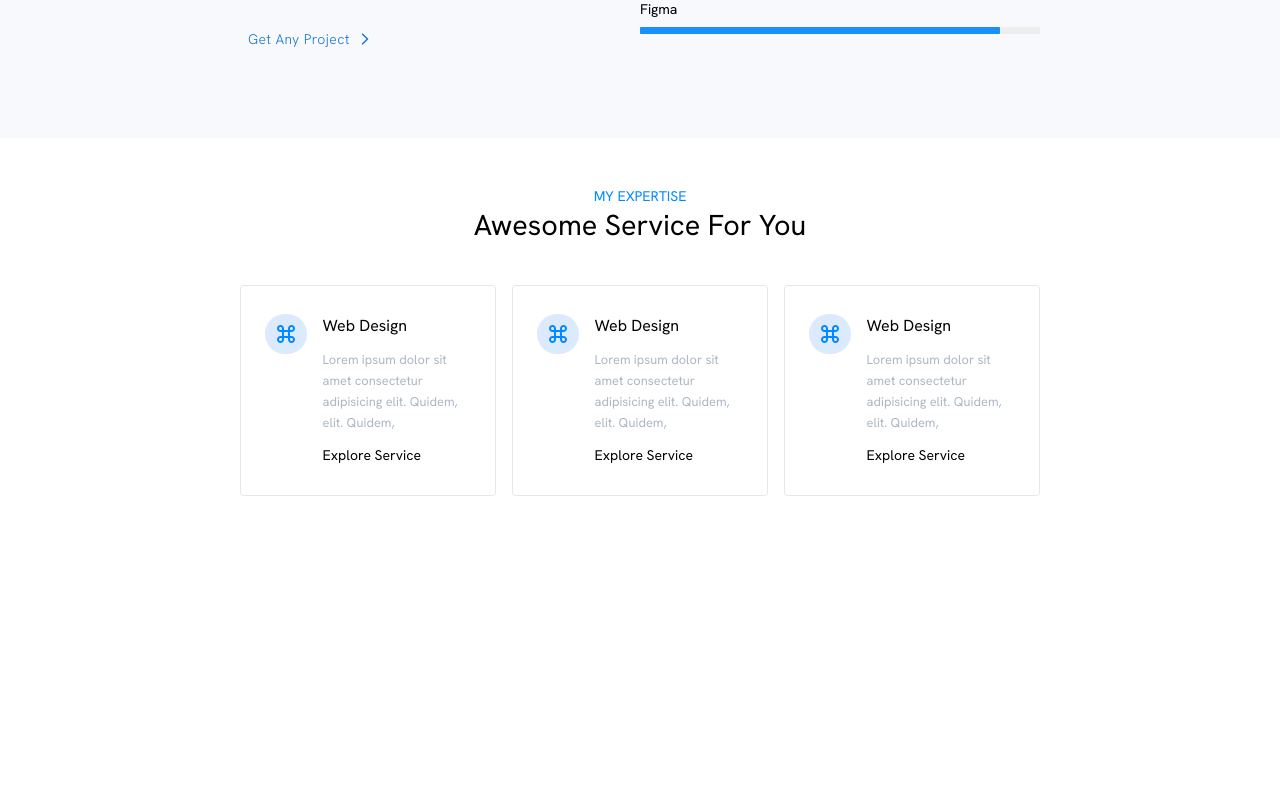
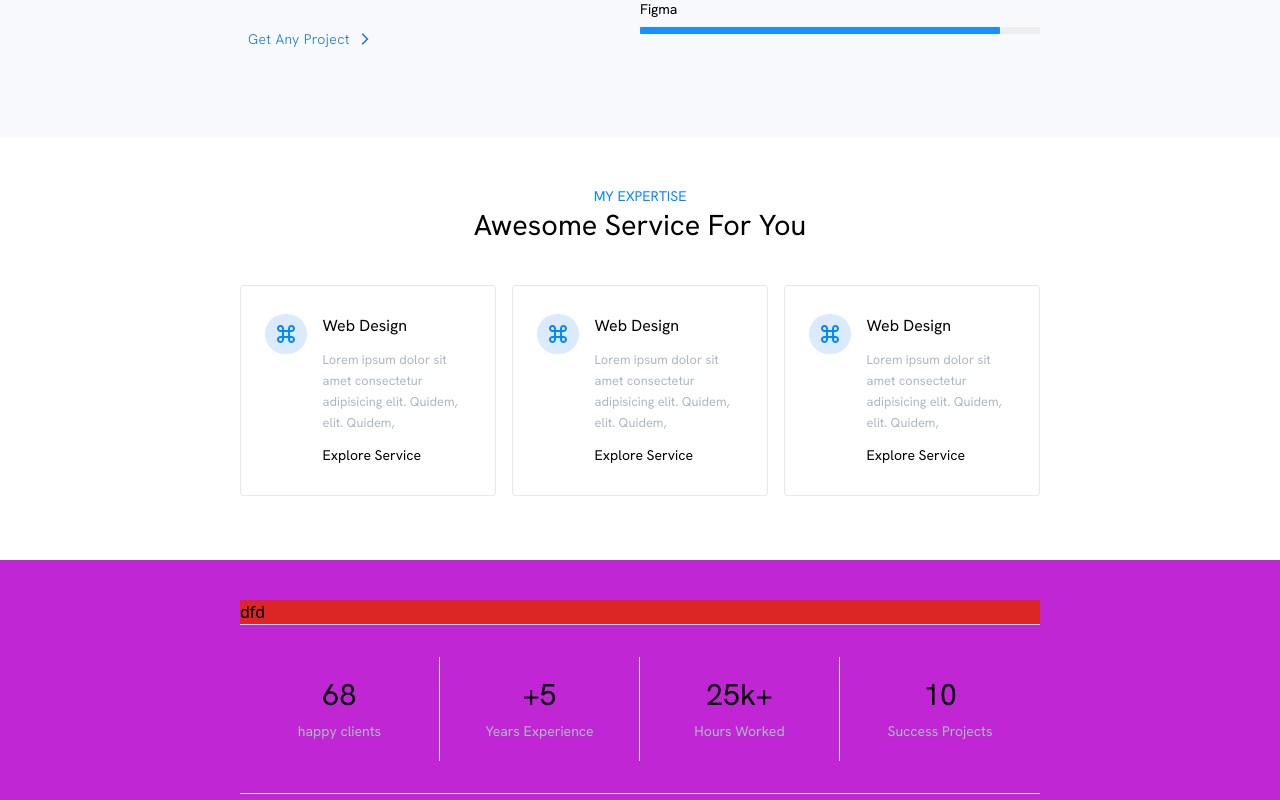
Before and after one commit to saeidniyabati2/myportfolio, a Next.js app: page / in a window 1280 px wide. Shown: the part 1617-2417 px from the top of the page. Before the commit the page ends 2153 px from the top, so only its background shows below. Built offline with nearby package versions, Linux system fonts and the light colour scheme.

Commit message:
start mobile style for achimentcounts component

```diff
--- a/src/components/AchivementCounts.tsx
+++ b/src/components/AchivementCounts.tsx
@@ -1,7 +1,11 @@
 export const AchivementCounts: React.FC = () => {
   return (
-    <section className="w-full px-[15rem] py-10 mt-6">
-      <div className=" flex border-y border-gray-200 py-8">
+    <section className="w-full px-[15rem] md:py-10 md:mt-6 bg-fuchsia-600">
+      {/* just for mobile */}
+      <div className="w-full bg-red-600 flex flex-col">dfd</div>
+
+      {/* just for desktop */}
+      <div className="  flex-row border-y border-gray-200 py-8 hidden md:flex">
         <div className="basis-1/4  flex flex-col items-center py-5 border-r border-gray-200  gap-y-2">
           <h4 className="text-3xl">68</h4>
           <p className="text-sm text-secondGray">happy clients</p>
--- a/src/pages/index.tsx
+++ b/src/pages/index.tsx
@@ -18,8 +18,8 @@ const Home = () => {
       <AboutMe />
       <SkillSet />
       <Experties />
-      {/*<AchivementCounts />
-      <EducatExperience />
+      <AchivementCounts />
+      {/*<EducatExperience />
       <Gallery />
       <Comments />
       <Blogs /> */}
```
